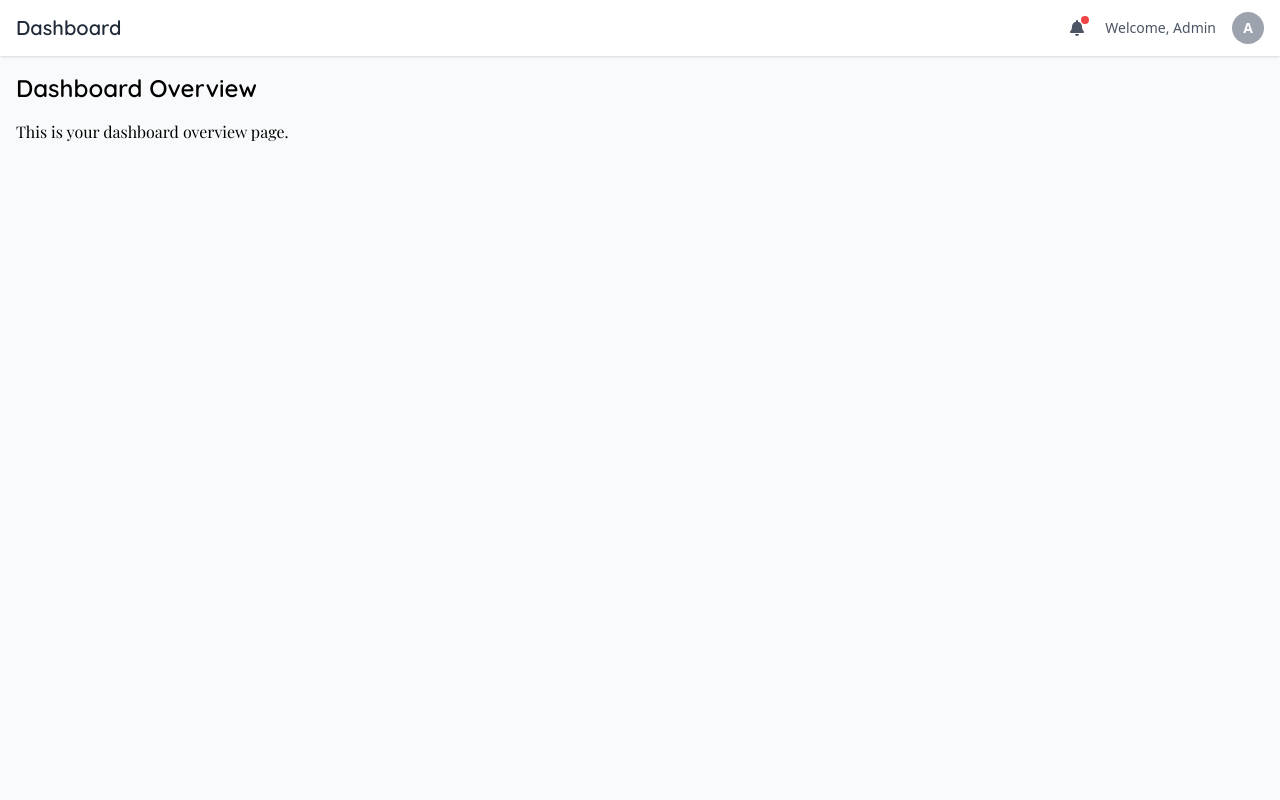
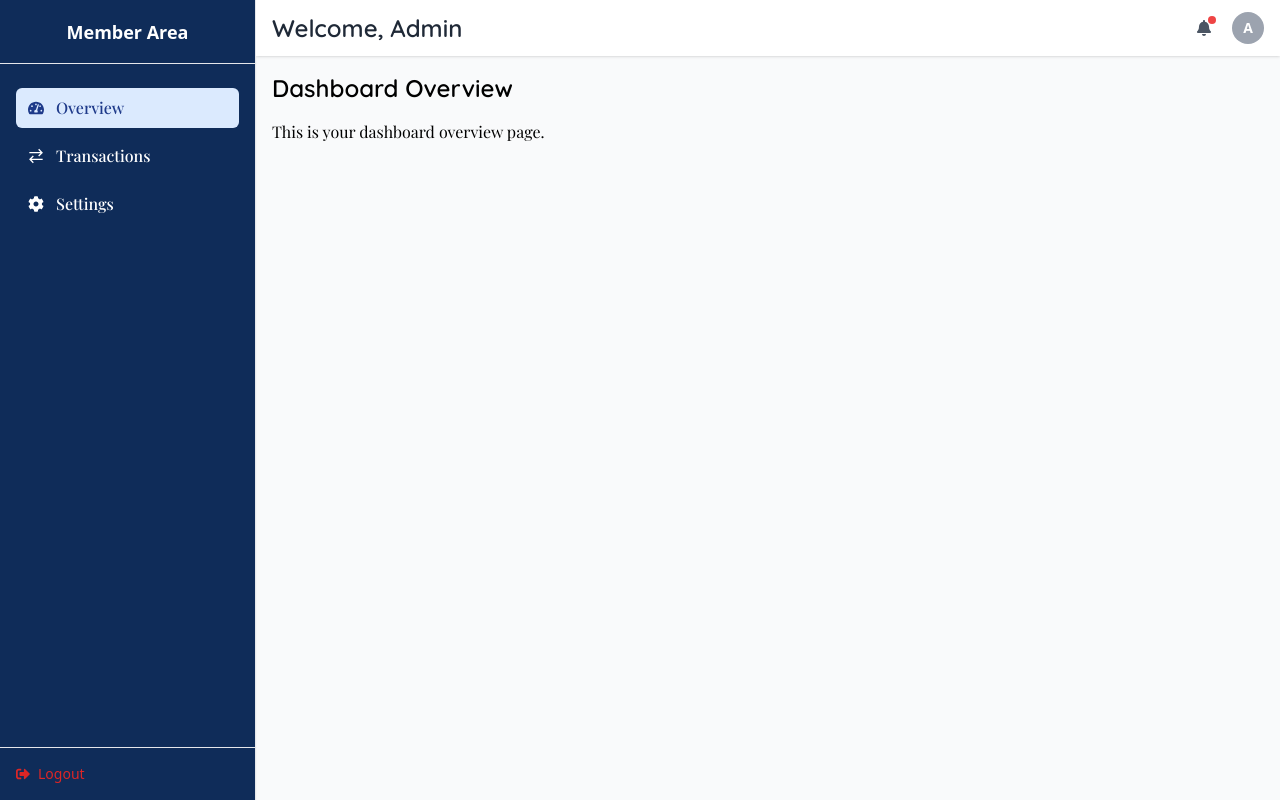
Before and after one commit to BOSANigeria/website-launch-2025, a Next.js app: page /member-dashboard in a window 1280 px wide. Built offline with nearby package versions, Linux system fonts and the light colour scheme; no server answers; a web font is replaced by a local one.

Commit message:
feat: dashboard header now using useAth hook and can pull user data

```diff
--- a/app/api/auth/check-auth/route.js
+++ b/app/api/auth/check-auth/route.js
@@ -1,5 +1,7 @@
 import { NextResponse } from 'next/server';
 import { jwtVerify } from 'jose';
+import dbConnect from '../../../../lib/mongodb';
+import User from '../../../../models/user.model'; // Your Mongoose or Prisma User model
 
 export async function GET(req) {
   try {
@@ -12,9 +14,20 @@ export async function GET(req) {
     const secret = new TextEncoder().encode(process.env.JWT_SECRET);
     const { payload } = await jwtVerify(token, secret);
 
-    return NextResponse.json({ user: payload }, { status: 200 });
+    await dbConnect(); // connect to MongoDB or Prisma DB
+
+    const user = await User.findById(payload.userId).lean();
+
+    if (!user) {
+      return NextResponse.json({ message: 'User not found' }, { status: 404 });
+    }
+
+    // remove sensitive fields before sending
+    delete user.password;
+
+    return NextResponse.json({ user }, { status: 200 });
   } catch (err) {
-    console.error('JWT Verify Error:', err);
+    console.error('Auth check error:', err);
     return NextResponse.json({ message: 'Invalid or expired token' }, { status: 401 });
   }
 }
--- a/app/member-dashboard/layout.jsx
+++ b/app/member-dashboard/layout.jsx
@@ -1,4 +1,3 @@
-
 'use client';
 import { useState } from 'react';
 import DashboardSidebar from '@/components/layout/dashboard/DashboardSidebar';
@@ -10,11 +9,13 @@ export default function MemberDashboardLayout({ children }) {
 
   return (
     <div className="min-h-screen flex overflow-hidden bg-gray-50 dark:bg-gray-950">
-      <DashboardSidebar
-        isMobile={true}
-        isOpen={sidebarOpen}
-        onClose={toggleSidebar}
-      />
+      {/* Desktop Sidebar */}
+      <DashboardSidebar isMobile={false} />
+
+      {/* Mobile Sidebar */}
+      <DashboardSidebar isMobile={true} isOpen={sidebarOpen} onClose={toggleSidebar} />
+
+      {/* Main Content Area */}
       <div className="flex-1 flex flex-col overflow-x-hidden">
         <DashboardHeader onMenuToggle={toggleSidebar} />
         <main className="p-4 w-full max-w-7xl mx-auto">{children}</main>
--- a/components/layout/dashboard/DashoardHeader.jsx
+++ b/components/layout/dashboard/DashoardHeader.jsx
@@ -1,35 +1,64 @@
 'use client';
-import { FaUserCircle, FaBars, FaBell } from "react-icons/fa";
-import { getInitials } from "@/utils/getInitials";
+import { useState } from 'react';
+import { FaBars, FaBell, FaSignOutAlt, FaUserCircle } from 'react-icons/fa';
+import { getInitials } from '@/utils/getInitials';
+import { useAuth } from '@/hooks/useAuth';
 
-const DashboardHeader = ({ onMenuToggle, title = "Dashboard", user }) => {
+const DashboardHeader = ({ onMenuToggle, title = "Welcome" }) => {
+  const { user, logout } = useAuth();
   const fullName = user?.fullName || "Admin";
-  const initials = getInitials(fullName);
+  const email = user?.email || "user@example.com";
+  const initials = getInitials(fullName, email);
+
+  const [showNotifications, setShowNotifications] = useState(false);
+  const [showProfileMenu, setShowProfileMenu] = useState(false);
 
   return (
-    <header className="bg-white shadow px-4 py-3 flex items-center justify-between">
+    <header className="bg-white shadow px-4 py-3 flex items-center justify-between relative z-40">
+      {/* Left: Menu & Title */}
       <div className="flex items-center">
         <button
-          id="hamburger-button"
           onClick={onMenuToggle}
           className="p-1 mr-3 rounded-md text-gray-700 hover:bg-gray-100 md:hidden"
-          aria-label="Toggle menu"
+          aria-label="Toggle sidebar"
         >
           <FaBars />
         </button>
-        <h1 className="text-xl font-semibold text-gray-800">{title}</h1>
+        <h1 className="text-2xl font-semibold text-gray-800">{title}, {fullName}</h1>
       </div>
 
-      <div className="flex items-center space-x-4">
-        <button className="p-1 rounded-full hover:bg-gray-100 relative">
+      {/* Right: Icons & Profile */}
+      <div className="flex items-center space-x-4 relative">
+        {/* Notifications */}
+        <button
+          onClick={() => {
+            setShowNotifications(prev => !prev);
+            setShowProfileMenu(false);
+          }}
+          className="p-1 rounded-full hover:bg-gray-100 relative"
+        >
           <FaBell className="text-gray-600" />
           <span className="absolute top-0 right-0 w-2 h-2 bg-red-500 rounded-full"></span>
         </button>
 
-        <div className="hidden md:block text-sm text-gray-600">
-          Welcome, {fullName}
+        {/* Notifications Modal */}
+        {showNotifications && (
+          <div className="absolute right-16 top-14 w-64 bg-white shadow-lg rounded-md p-4 text-sm z-50">
+            <h3 className="font-medium mb-2">Notifications</h3>
+            <ul className="space-y-2">
+              <li>No new notifications.</li>
+            </ul>
           </div>
+        )}
 
+        {/* Profile Dropdown Trigger */}
+        <div
+          onClick={() => {
+            setShowProfileMenu(prev => !prev);
+            setShowNotifications(false);
+          }}
+          className="w-8 h-8 rounded-full bg-gray-400 text-white flex items-center justify-center text-sm font-semibold cursor-pointer"
+        >
           {user?.avatarUrl ? (
             <img
               src={user.avatarUrl}
@@ -37,10 +66,37 @@ const DashboardHeader = ({ onMenuToggle, title = "Dashboard", user }) => {
               className="w-8 h-8 rounded-full object-cover"
             />
           ) : (
-          <div className="w-8 h-8 rounded-full bg-gray-400 text-white flex items-center justify-center text-sm font-semibold">
-            {initials}
+            initials
+          )}
+        </div>
+
+        {/* Profile Dropdown */}
+        {showProfileMenu && (
+  <div className="absolute right-0 top-12 w-56 bg-white shadow-xl rounded-lg z-50 text-sm ring-1 ring-black/5">
+    {/* User Info */}
+    <div className="px-4 py-3 border-b text-gray-800">
+      <p className="font-semibold truncate">{fullName}</p>
+      <p className="text-xs text-gray-500 truncate">{email}</p>
+    </div>
+
+    {/* Settings */}
+    <button
+      className="w-full text-left px-4 py-2 hover:bg-gray-50 text-gray-700 transition-all"
+    >
+      Profile Settings
+    </button>
+
+    {/* Logout */}
+    <button
+      onClick={logout}
+      className="w-full text-left px-4 py-2 hover:bg-red-50 text-red-600 flex items-center gap-2 transition-all"
+    >
+      <FaSignOutAlt className="text-sm" />
+      Logout
+    </button>
   </div>
 )}
+
       </div>
     </header>
   );
```
Lines whose indentation alone changed are shown as unchanged.
